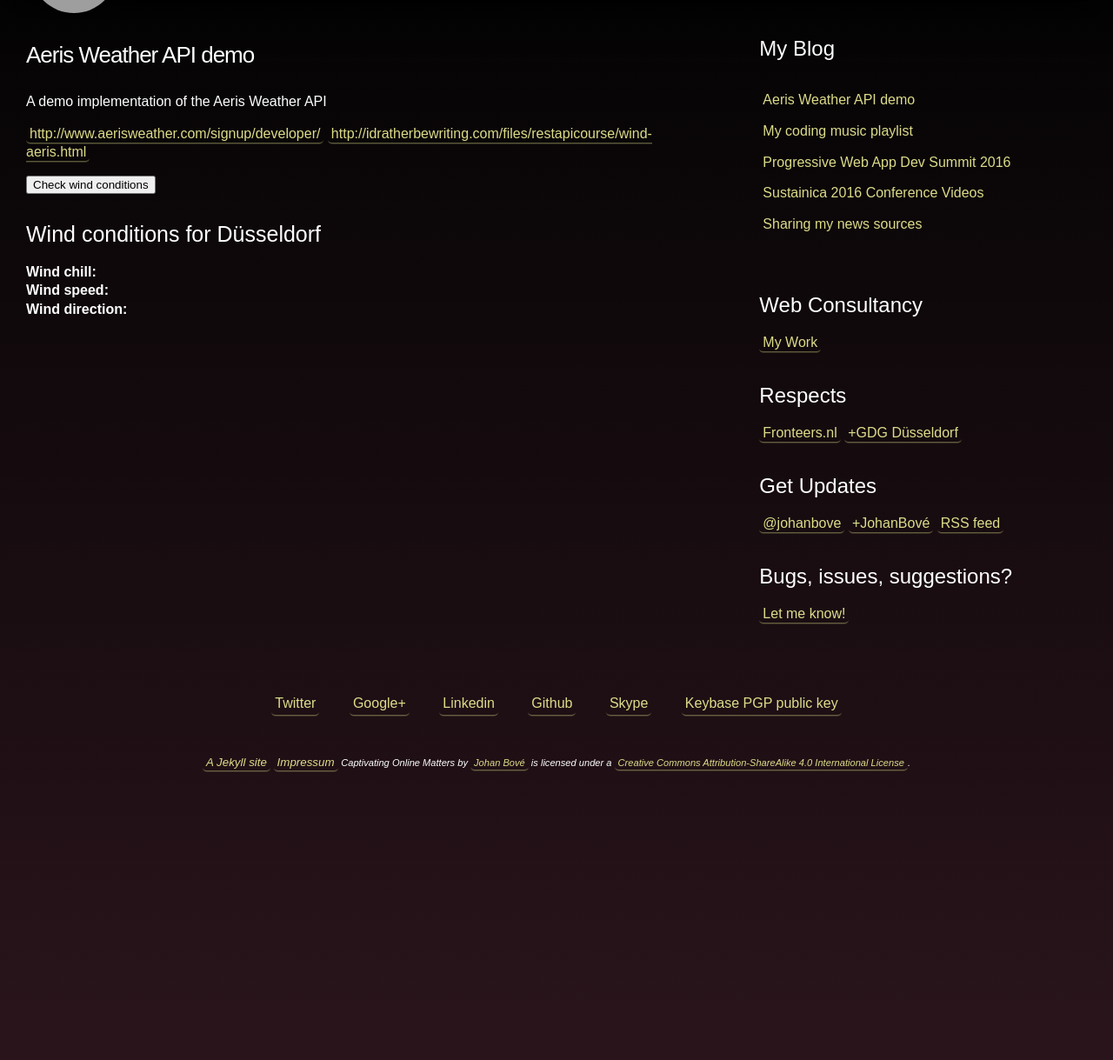
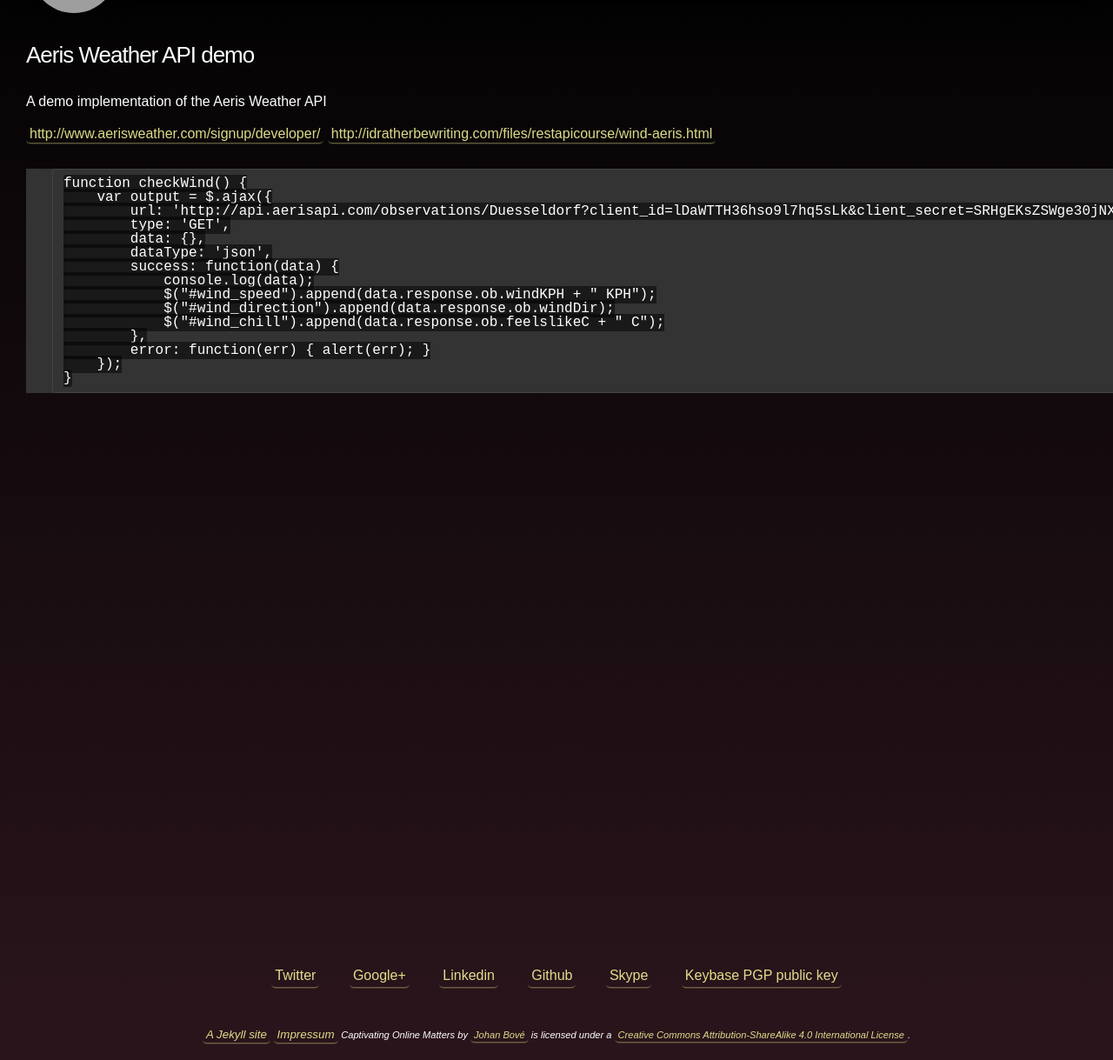
Before and after one commit to johanbove/johanbove.github.io, a Jekyll site: the page built from _posts/2016-06-21-aeris-weather-api.md, in a window 1280 px wide and 1324 px high, cut to the strip 105-1324 px from the top of the window. Shown: the whole strip at 87% size. Built offline with Jekyll 4.4.1, drawn with Linux system fonts in a browser that asks for light colours; grey boxes are pictures that could not be loaded.

Commit message:
Update post

````diff
--- a/_posts/2016-06-21-aeris-weather-api.md
+++ b/_posts/2016-06-21-aeris-weather-api.md
@@ -9,28 +9,20 @@
 <http://www.aerisweather.com/signup/developer/>
 <http://idratherbewriting.com/files/restapicourse/wind-aeris.html>
 
-<script>
-    function checkWind() {
-        var output = $.ajax({
-            url: 'http://api.aerisapi.com/observations/Duesseldorf?client_id=lDaWTTH36hso9l7hq5sLk&client_secret=SRHgEKsZSWge30jNX9yggYPNocPjyNK2a0PLeY9C',
-            type: 'GET',
-            data: {},
-            dataType: 'json',
-            success: function(data) {
-                console.log(data);
-                $("#wind_speed").append(data.response.ob.windKPH + " KPH");
-                $("#wind_direction").append(data.response.ob.windDir);
-                $("#wind_chill").append(data.response.ob.feelslikeC + " C");
-            },
-            error: function(err) { alert(err); }
-        });
-    }
-</script>
-
-<button type="button" onclick="checkWind()" class="btn btn-danger">Check wind conditions</button>
-
-<h2>Wind conditions for Düsseldorf</h2>
-
-<b>Wind chill: </b><span id="wind_chill"></span> <span id="temperature"></span><br>
-<b>Wind speed: </b><span id="wind_speed"></span> <span id="speed"></span><br>
-<b>Wind direction: </b><span id="wind_direction"></span>
+```
+function checkWind() {
+    var output = $.ajax({
+        url: 'http://api.aerisapi.com/observations/Duesseldorf?client_id=lDaWTTH36hso9l7hq5sLk&client_secret=SRHgEKsZSWge30jNX9yggYPNocPjyNK2a0PLeY9C',
+        type: 'GET',
+        data: {},
+        dataType: 'json',
+        success: function(data) {
+            console.log(data);
+            $("#wind_speed").append(data.response.ob.windKPH + " KPH");
+            $("#wind_direction").append(data.response.ob.windDir);
+            $("#wind_chill").append(data.response.ob.feelslikeC + " C");
+        },
+        error: function(err) { alert(err); }
+    });
+}
+```
````
